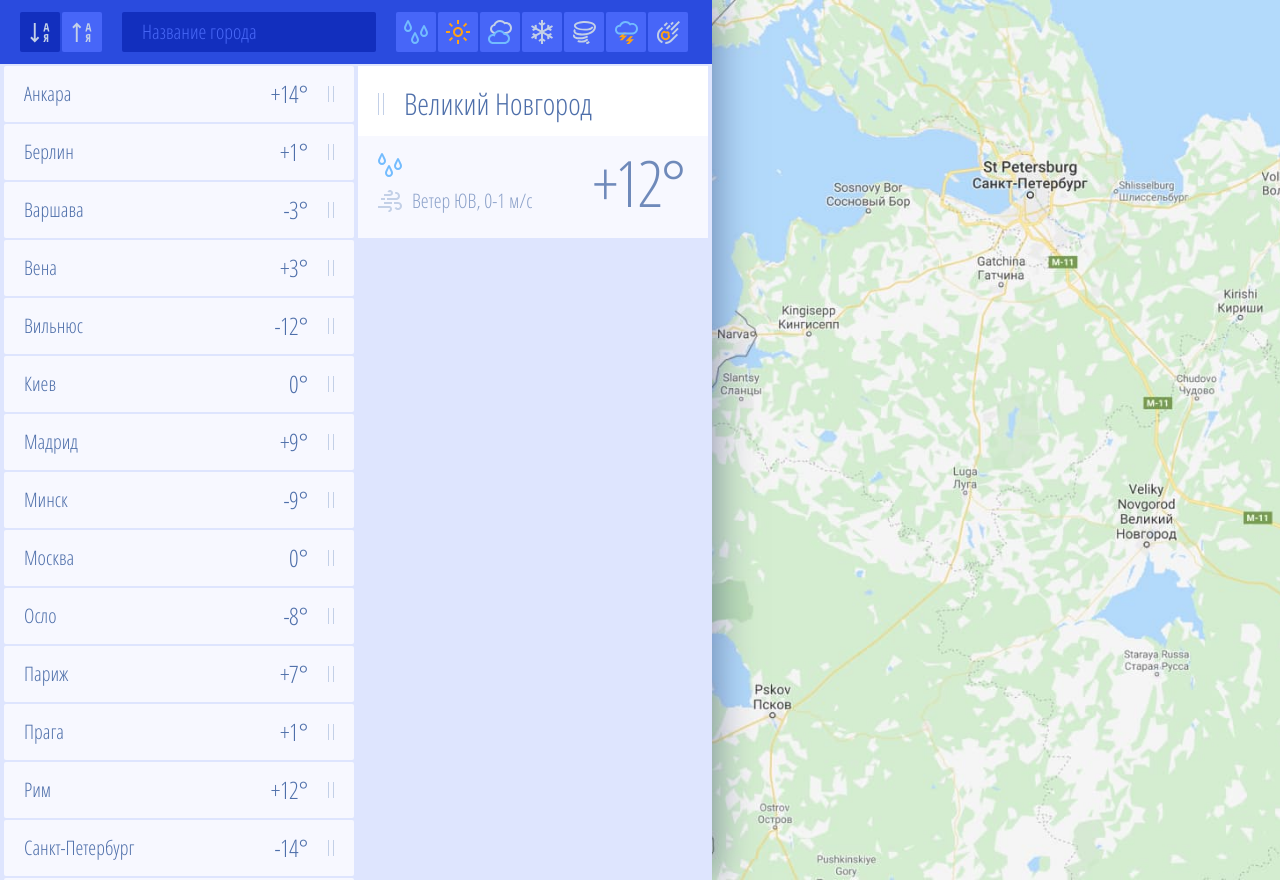
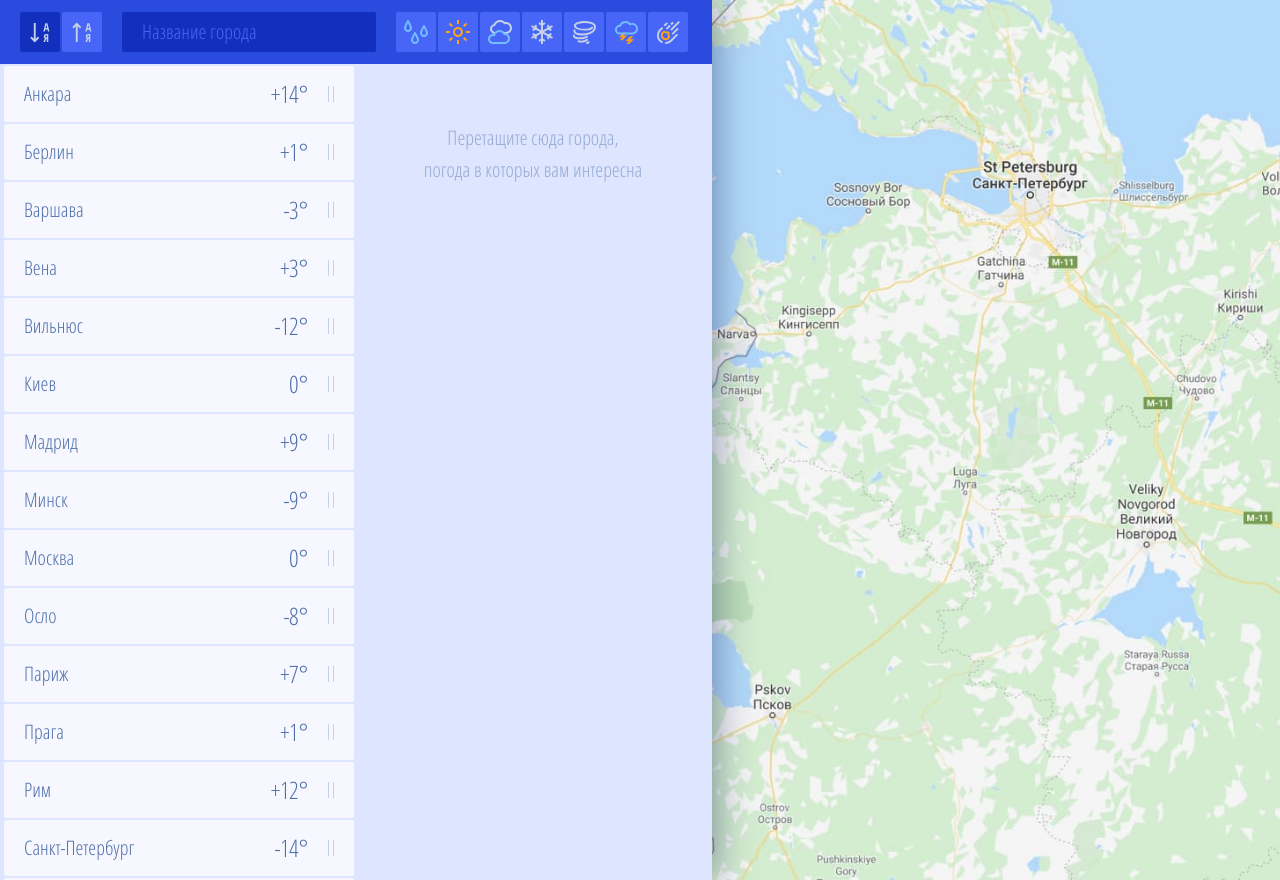
Before and after one commit to okovtkov/weather, a React (Create React App) app: page / in a window 1280 px wide. Built offline with nearby package versions, Linux system fonts and the light colour scheme.

Commit message:
fix: delete BigCard from cards. Completed the 'default state' task. (except for the task 'add a map')

```diff
--- a/src/components/cards/cards.tsx
+++ b/src/components/cards/cards.tsx
@@ -1,4 +1,3 @@
-import BigCard from '../big-card/big-card';
 import SmallCard from '../small-card/small-card';
 import cities, { City } from './cardsData';
 import './cards.scss';
@@ -29,7 +28,6 @@ const Cards = () => {
         <div className="cards__help">
           Перетащите сюда города, погода в которых вам интересна
         </div>
-        <BigCard />
       </div>
     </section>
   );
```
